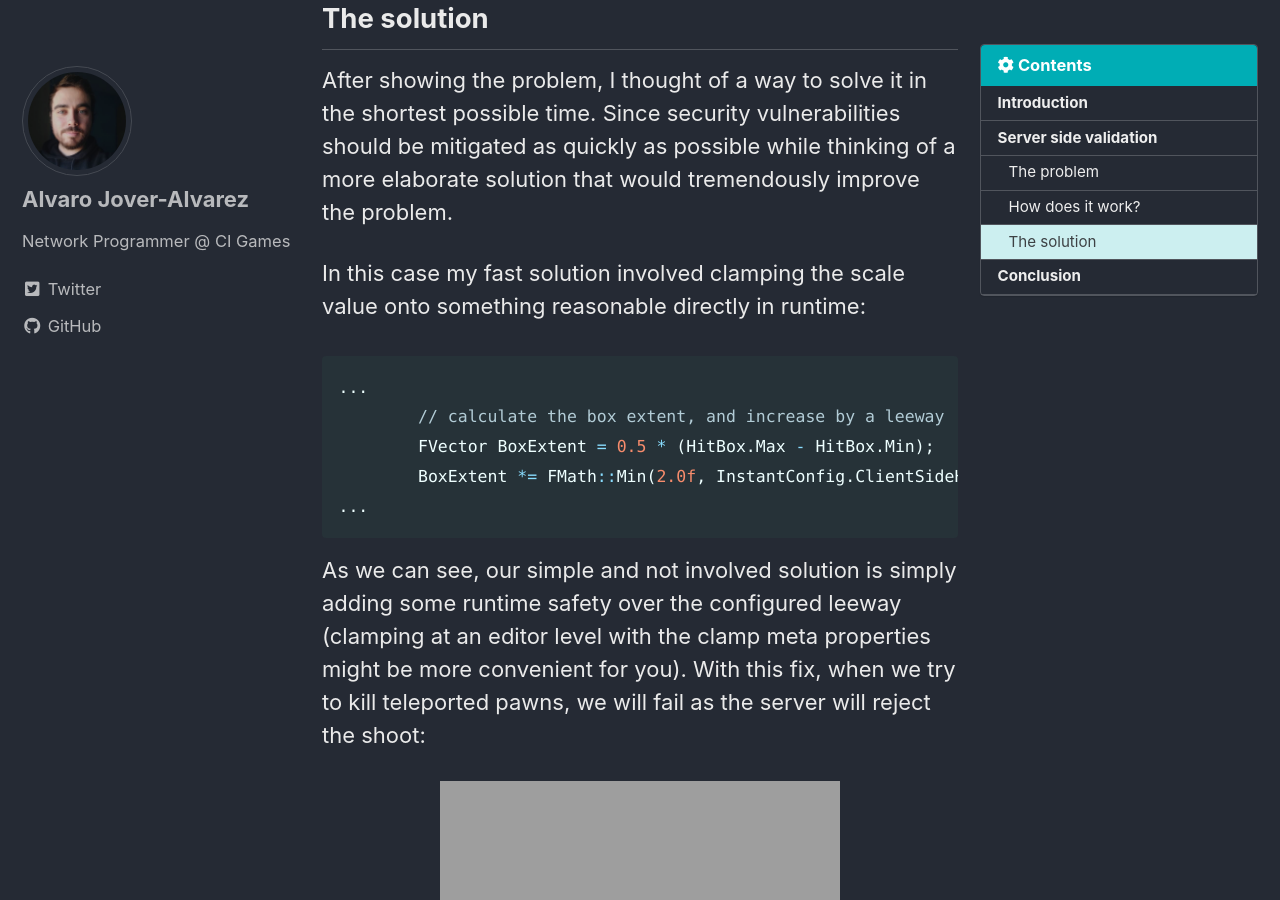
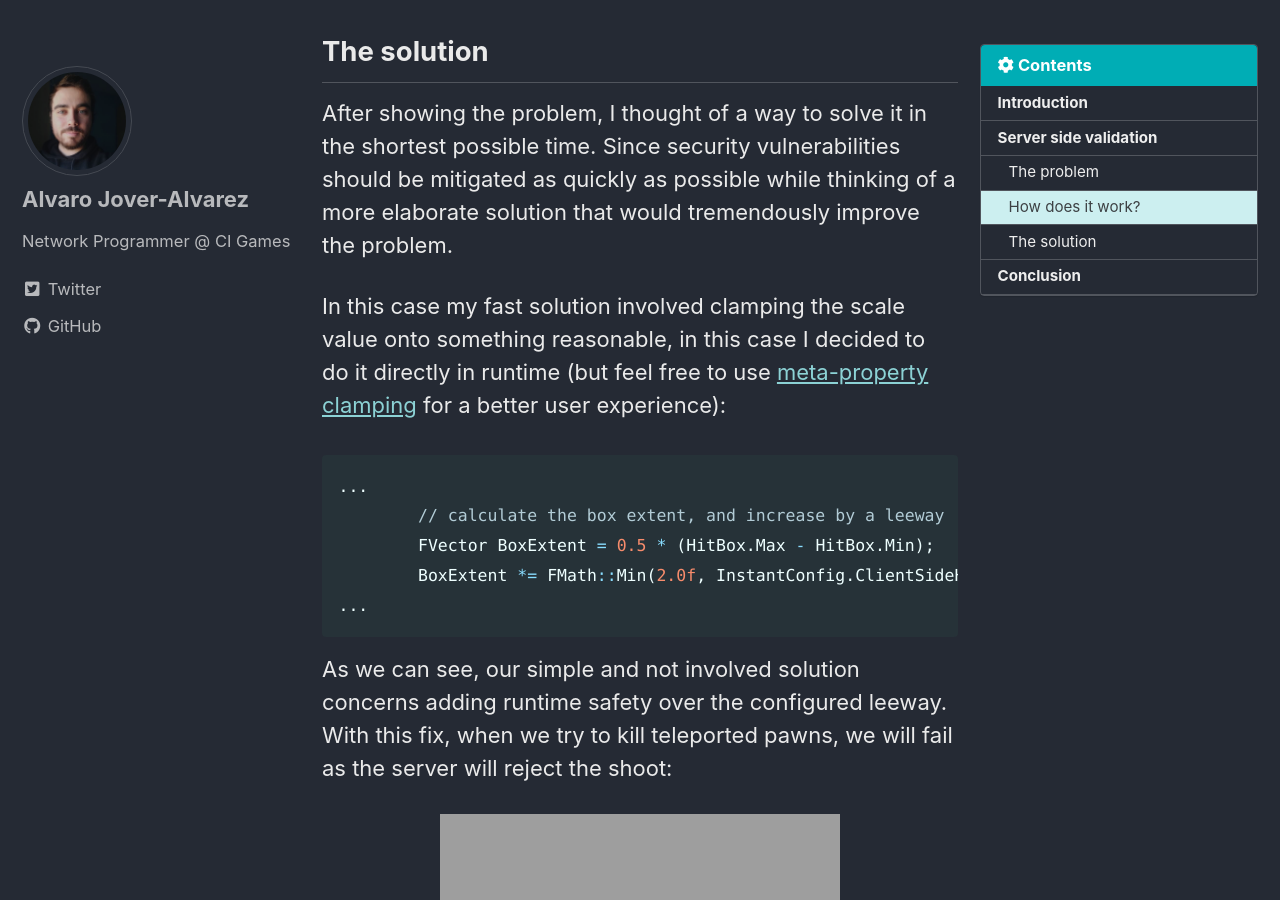
Before and after one commit to vorixo/devtricks, a Jekyll site: the page built from _posts/2022-08-06-shootergame-vulnerability.md, in a window 1280 px wide and 900 px high, scrolled down 6209 px. Built offline with Jekyll 4.4.1, drawn with Linux system fonts in a browser that asks for light colours; cached includes are drawn as plain includes; some of the changed text lies outside the part shown.

Commit message:
[UPD] More fixes

```diff
--- a/_posts/2022-08-06-shootergame-vulnerability.md
+++ b/_posts/2022-08-06-shootergame-vulnerability.md
@@ -109,8 +109,7 @@
 
 ## The problem
 
-With the function above, we are mitigating a number of cases in which a cheater could take advantage of our game, but we are forgetting something super important: Our configuration parameters should be clamped. In this case, the problem resides in the `InstantConfig.ClientSideHitLeeway` variable, which by default, scales the bounding box by a factor of 200.
-
+With the function above, we are mitigating a number of cases in which a cheater could take advantage of our game, but we are forgetting something super important: Our configuration parameters should be clamped when needed. In this case, the problem resides in the `InstantConfig.ClientSideHitLeeway` variable, which by default, it is configured to scale the target actor bounding box by a factor of 200.
 
 Tha applied scale makes that all the hits that fall within the scaled area, are considered valid. And in this case a scale of 200 covers the whole map.
 
@@ -138,7 +137,7 @@
 
 After showing the problem, I thought of a way to solve it in the shortest possible time. Since security vulnerabilities should be mitigated as quickly as possible while thinking of a more elaborate solution that would tremendously improve the problem.
 
-In this case my fast solution involved clamping the scale value onto something reasonable directly in runtime:
+In this case my fast solution involved clamping the scale value onto something reasonable, in this case I decided to do it directly in runtime (but feel free to use [meta-property clamping](https://benui.ca/unreal/uproperty/#clampmin) for a better user experience):
 
 {% highlight c++ %}
 ...
@@ -148,7 +147,7 @@
 ...
 {% endhighlight %}
 
-As we can see, our simple and not involved solution is simply adding some runtime safety over the configured leeway (clamping at an editor level with the clamp meta properties might be more convenient for you). With this fix, when we try to kill teleported pawns, we will fail as the server will reject the shoot:
+As we can see, our simple and not involved solution concerns adding runtime safety over the configured leeway. With this fix, when we try to kill teleported pawns, we will fail as the server will reject the shoot:
 
 ![Teleport hack hotfixed]({{ '/' | absolute_url }}/assets/images/per-post/shootergame-vulnerability/teleporthacksolved.gif){: .align-center}
 
```
